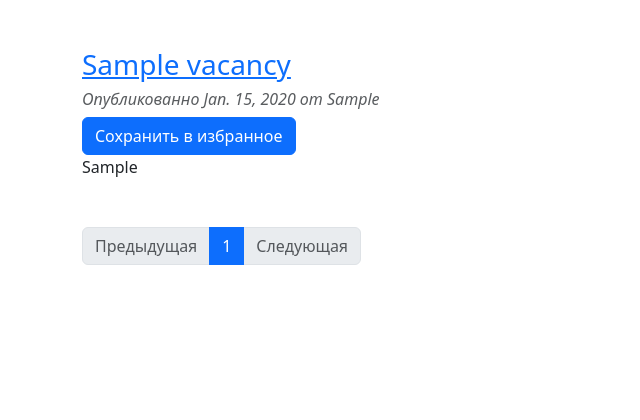
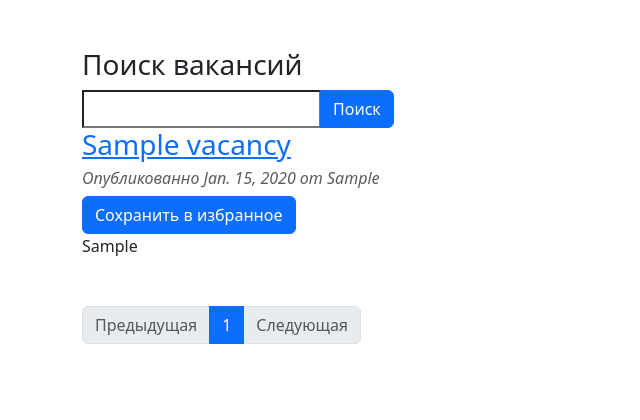
Before and after one commit to Aliaksandrsw/Job_parser, a Django app: page / in a window 1280 px wide. Shown: the part 56-476 px from the top of the page, without its empty margins (0-640 px from the left). Run offline with Django 5.2, Linux system fonts and the light colour scheme; tables that the repository leaves empty hold one stand-in row (values such as "Sample post"); parts of the project's set-up code (start-up, migrations or seed data) failed here and were passed over; some libraries are stand-ins or nearby versions.

Commit message:
реализация поиска

```diff
--- a/Job_parser/settings.py
+++ b/Job_parser/settings.py
@@ -24,6 +24,7 @@ INSTALLED_APPS = [
     'django_celery_beat',
     'django_celery_results',
     'django_bootstrap5',
+    'django.contrib.postgres',
 ]
 
 MIDDLEWARE = [
--- a/scraping/forms.py
+++ b/scraping/forms.py
@@ -9,3 +9,7 @@ class FavoriteStatusForm(forms.ModelForm):
         widgets = {
              'status': forms.Select(attrs={'class': 'form-select form-select-sm'})
         }
+
+
+class SearchForm(forms.Form):
+    query = forms.CharField()
--- a/scraping/views.py
+++ b/scraping/views.py
@@ -1,12 +1,13 @@
 from django.contrib.auth.decorators import login_required
 from django.contrib.auth.mixins import LoginRequiredMixin
+from django.contrib.postgres.search import SearchVector
 from django.http import HttpResponseRedirect
 from django.shortcuts import render, get_object_or_404, redirect
 from django.urls import reverse
 from django.views import View
 from django.views.generic import ListView
 
-from scraping.forms import FavoriteStatusForm
+from scraping.forms import FavoriteStatusForm, SearchForm
 from scraping.models import Vacancy, FavoriteVacancy
 
 
@@ -17,10 +18,19 @@ class JobsView(ListView):
     paginate_by = 10
 
     def get_queryset(self):
-        return Vacancy.objects.all().order_by('-created')
+        queryset = Vacancy.objects.all().order_by('-created')
+        form = SearchForm(self.request.GET)
+        if form.is_valid():
+            query = form.cleaned_data['query']
+            if query:
+                queryset = queryset.annotate(
+                    search=SearchVector('skills'),
+                ).filter(search=query)
+        return queryset
 
     def get_context_data(self, **kwargs):
         context = super().get_context_data(**kwargs)
+        context['form'] = SearchForm(self.request.GET)
         if self.request.user.is_authenticated:
             favorite_vacancies = FavoriteVacancy.objects.filter(user=self.request.user).values_list('vacancy_id',
                                                                                                     flat=True)
--- a/templates/job_parser/index.html
+++ b/templates/job_parser/index.html
@@ -3,6 +3,13 @@
 {% block title %}Список вакансий {% endblock %}
 
 {% block content %}
+    <h3>Поиск вакансий</h3>
+    <form method="get" action="{% url 'jobs-view' %}" class="mb-8">
+        <div class="input-group">
+            {{ form.query }}
+            <button type="submit" class="btn btn-primary">Поиск</button>
+        </div>
+    </form>
     {% for vacanci in vacancies %}
         <h3 class="font-weight-light" style="font-weight: 350;">
             <a href="{{ vacanci.url }}">
```
